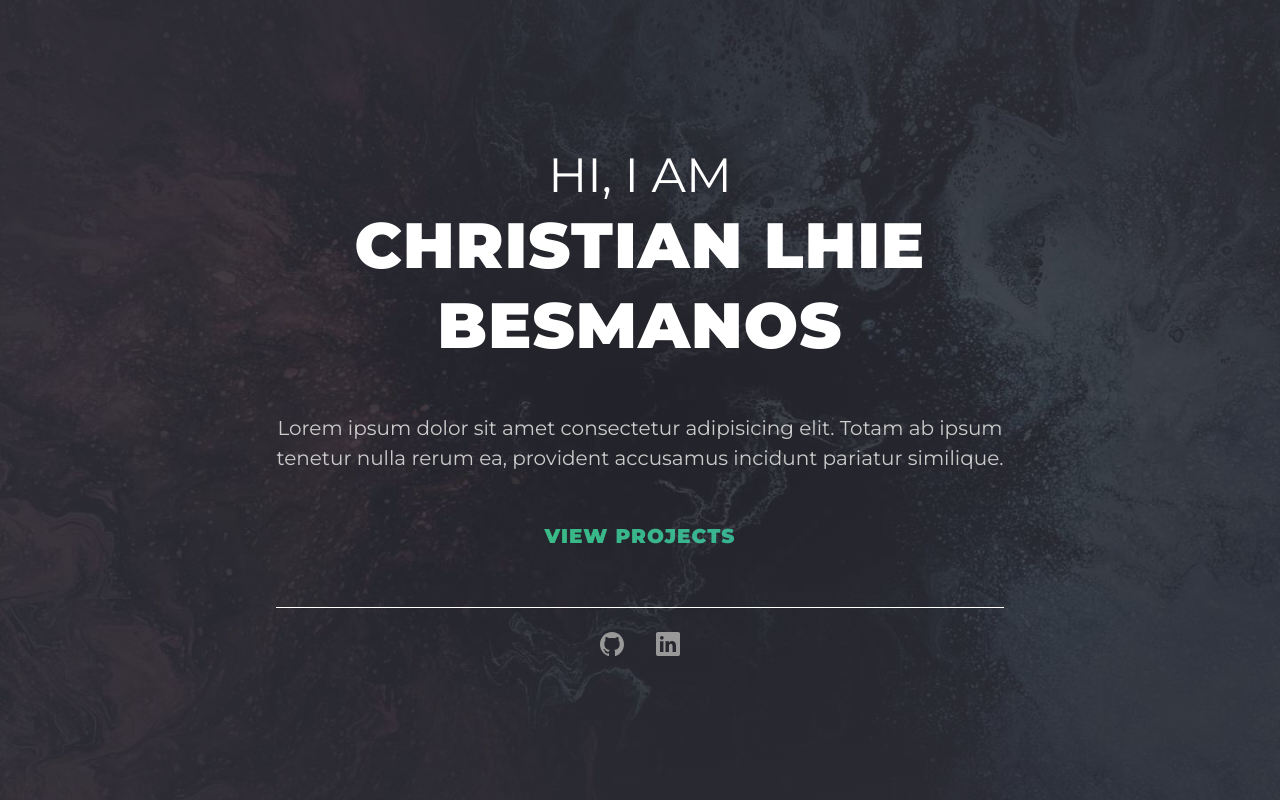
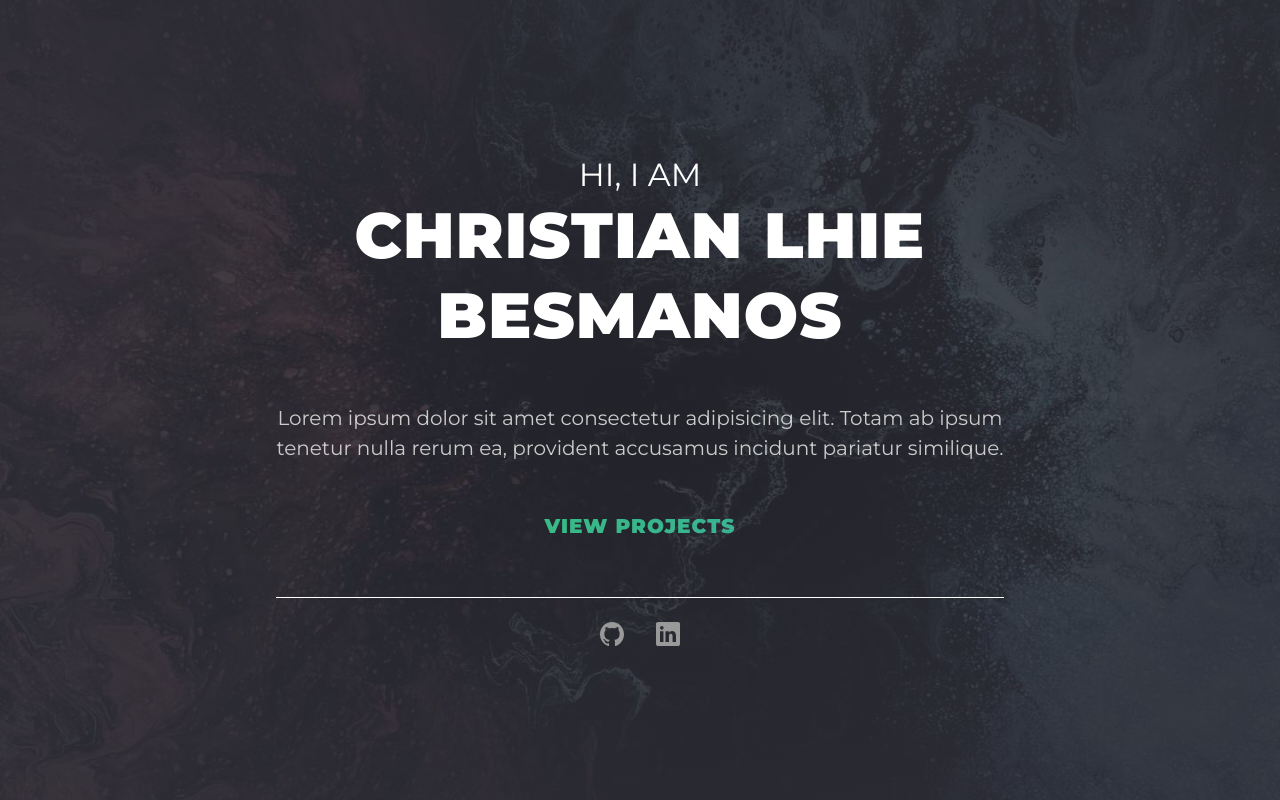
Before and after one commit to cellbesmanos/frontend-portfolio, a React (Create React App) app: page / in a window 1280 px wide. Built offline with nearby package versions, Linux system fonts and the light colour scheme.

Commit message:
Fix: Reset headings and paragraphs font sizes
- Inherit default styles from body tag

```diff
--- a/src/index.css
+++ b/src/index.css
@@ -69,6 +69,7 @@ h4,
 h5,
 h6,
 p {
+  font-size: inherit;
   font-weight: 400;
 }
 
```
